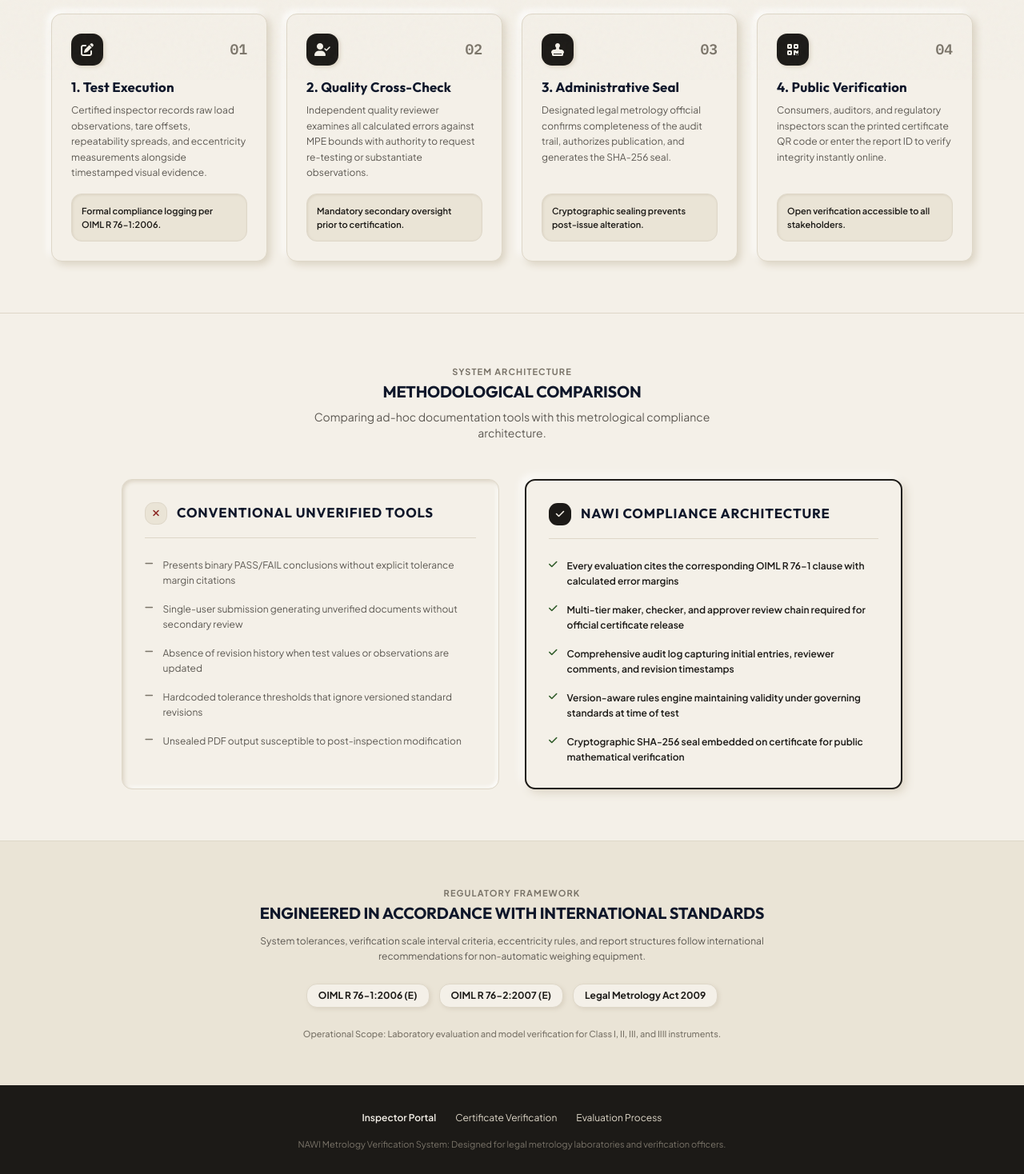
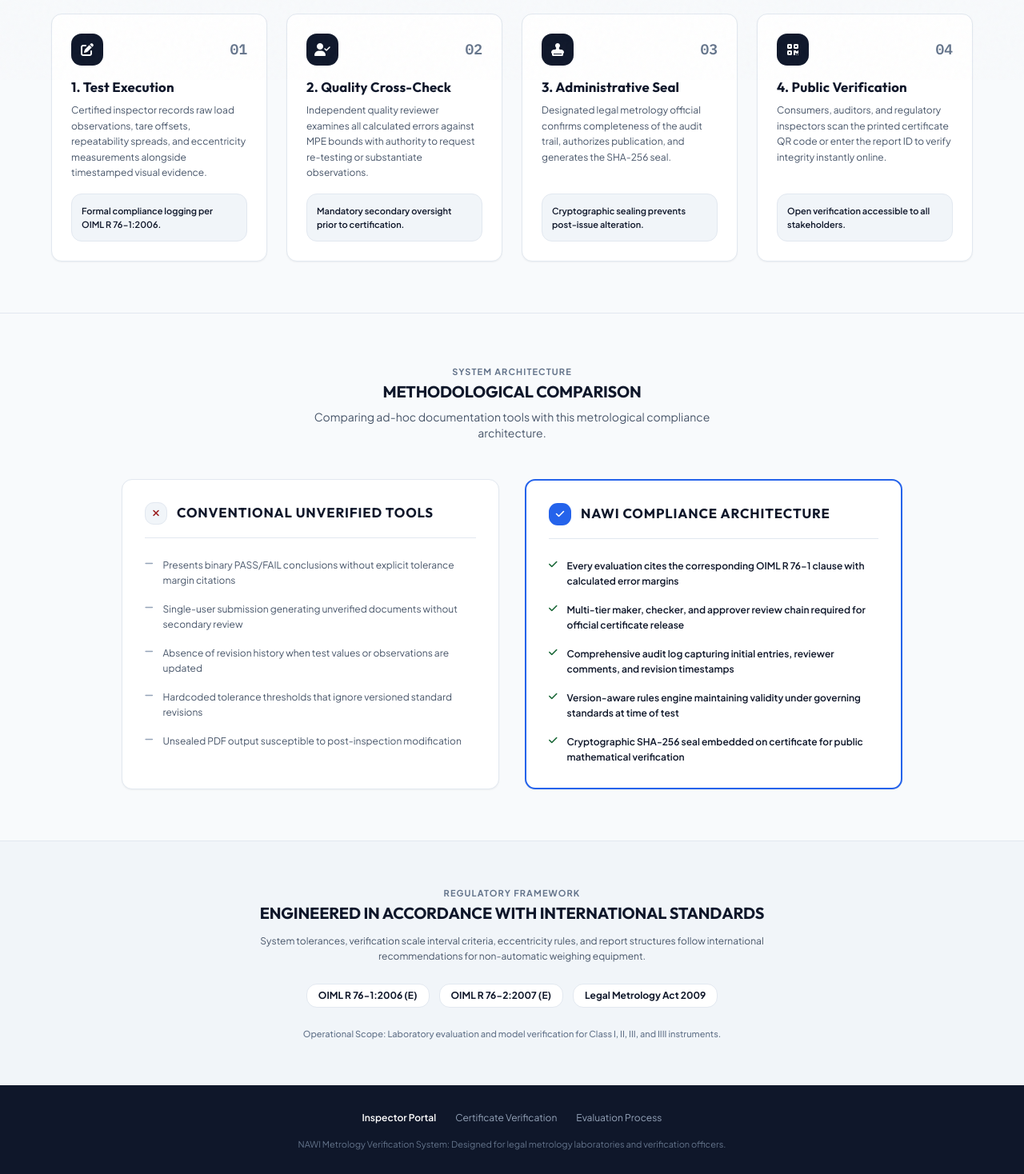
Before and after one commit to anz1303m-spec/NAWI, a React (Vite) app in the folder client/: page / in a window 1280 px wide. Shown: the part 700-2168 px from the top of the page at 80% size. Built offline with nearby package versions, Linux system fonts and the light colour scheme; no server answers.

Commit message:
Fixed the colour inconsistency bug

```diff
--- a/client/src/components/ReadingPhotoUploader.jsx
+++ b/client/src/components/ReadingPhotoUploader.jsx
@@ -155,7 +155,7 @@ export default function ReadingPhotoUploader({ readingKey, label, currentProof,
     };
 
     return (
-        <div className="bg-[#EAE4D6] border border-dashed border-[#DED7C8] rounded-[13px] p-3.5 mt-2.5 shadow-[inset_1px_1px_3px_#DBD3C3]">
+        <div className="bg-[#F8FAFC] border border-dashed border-[#CBD5E1] rounded-[13px] p-3.5 mt-2.5 shadow-[inset_1px_1px_3px_#E2E8F0]">
             <input
                 type="file"
                 accept="image/*"
--- a/client/src/pages/LandingPage.jsx
+++ b/client/src/pages/LandingPage.jsx
@@ -7,20 +7,20 @@ export default function LandingPage() {
     const { user } = useAuth();
 
     return (
-        <div className="min-h-screen bg-[#F4F0E8] flex flex-col text-[#1C1A17]">
+        <div className="min-h-screen bg-[#F8FAFC] flex flex-col text-[#0F172A]">
             <Navbar />
 
             {/* 1. HERO SECTION */}
             <header className="px-6 py-16 md:py-20 max-w-4xl mx-auto text-center">
-                <div className="inline-flex items-center gap-2 bg-[#EAE4D6] text-[#1C1A17] border border-[#DED7C8] px-3.5 py-1.5 rounded-[13px] text-xs font-bold uppercase tracking-wider mb-6 shadow-[inset_1px_1px_3px_#DBD3C3]">
-                    <i className="fas fa-shield-alt text-[#5C5852]"></i> OIML R 76-1 Standard Metrology Verification
+                <div className="inline-flex items-center gap-2 bg-[#F1F5F9] text-[#0F172A] border border-[#E2E8F0] px-3.5 py-1.5 rounded-[13px] text-xs font-bold uppercase tracking-wider mb-6 shadow-[inset_1px_1px_3px_#CBD5E1]">
+                    <i className="fas fa-shield-alt text-[#475569]"></i> OIML R 76-1 Standard Metrology Verification
                 </div>
 
-                <h1 className="text-3xl md:text-5xl font-['Outfit'] font-bold text-[#1C1A17] leading-tight mb-5 tracking-tight uppercase">
+                <h1 className="text-3xl md:text-5xl font-['Outfit'] font-bold text-[#0F172A] leading-tight mb-5 tracking-tight uppercase">
                     Every verification certificate, fully explained and cryptographically validated.
                 </h1>
 
-                <p className="text-sm md:text-base text-[#5C5852] max-w-2xl mx-auto mb-8 leading-relaxed font-normal">
+                <p className="text-sm md:text-base text-[#475569] max-w-2xl mx-auto mb-8 leading-relaxed font-normal">
                     Compliance evaluation system for Non-Automatic Weighing Instruments: implementing procedural checkpoints, dynamic maximum permissible error (MPE) calculations, and immutable audit logs in accordance with international metrological standards.
                 </p>
 
@@ -41,93 +41,93 @@ export default function LandingPage() {
             </header>
 
             {/* 2. HOW IT WORKS SECTION */}
-            <section id="how-it-works" className="py-16 px-6 border-y border-[#DED7C8] bg-[#F4F0E8]">
+            <section id="how-it-works" className="py-16 px-6 border-y border-[#E2E8F0] bg-[#F8FAFC]">
                 <div className="max-w-6xl mx-auto">
                     <div className="text-center mb-12">
-                        <span className="text-[11px] font-bold text-[#7A7469] tracking-widest uppercase block mb-1">
+                        <span className="text-[11px] font-bold text-[#64748B] tracking-widest uppercase block mb-1">
                             Standard Operating Procedure
                         </span>
-                        <h2 className="text-2xl font-['Outfit'] font-bold text-[#1C1A17] uppercase tracking-tight">
+                        <h2 className="text-2xl font-['Outfit'] font-bold text-[#0F172A] uppercase tracking-tight">
                             Four-Stage Verification Lifecycle
                         </h2>
-                        <p className="text-sm text-[#5C5852] max-w-xl mx-auto mt-2">
+                        <p className="text-sm text-[#475569] max-w-xl mx-auto mt-2">
                             End-to-end metrological governance ensuring independence between inspection, technical review, administrative sealing, and public query.
                         </p>
                     </div>
 
                     <div className="grid grid-cols-1 md:grid-cols-2 lg:grid-cols-4 gap-6">
                         {/* Stage 1 */}
-                        <div className="bg-[#F4F0E8] border border-[#DED7C8] rounded-[13px] p-6 shadow-[4px_4px_10px_#DBD3C3,-4px_-4px_10px_#FFFFFF] flex flex-col">
+                        <div className="bg-white border border-[#E2E8F0] rounded-[13px] p-6 shadow-sm flex flex-col">
                             <div className="flex justify-between items-center mb-4">
-                                <div className="w-10 h-10 bg-[#1C1A17] text-[#F4F0E8] rounded-[13px] grid place-items-center text-base shadow-[2px_2px_5px_#DBD3C3]">
+                                <div className="w-10 h-10 bg-[#0F172A] text-white rounded-[13px] grid place-items-center text-base">
                                     <i className="fas fa-edit"></i>
                                 </div>
-                                <span className="font-['IBM_Plex_Mono'] text-lg font-bold text-[#7A7469]">01</span>
+                                <span className="font-['IBM_Plex_Mono'] text-lg font-bold text-[#64748B]">01</span>
                             </div>
-                            <h3 className="text-base font-bold text-[#1C1A17] mb-2 font-['Outfit']">
+                            <h3 className="text-base font-bold text-[#0F172A] mb-2 font-['Outfit']">
                                 1. Test Execution
                             </h3>
-                            <p className="text-xs text-[#5C5852] leading-relaxed mb-4 flex-1">
+                            <p className="text-xs text-[#475569] leading-relaxed mb-4 flex-1">
                                 Certified inspector records raw load observations, tare offsets, repeatability spreads, and eccentricity measurements alongside timestamped visual evidence.
                             </p>
-                            <div className="bg-[#EAE4D6] border border-[#DED7C8] p-3 rounded-[13px] text-[11px] font-semibold text-[#1C1A17] shadow-[inset_1px_1px_3px_#DBD3C3]">
+                            <div className="bg-[#F1F5F9] border border-[#E2E8F0] p-3 rounded-[13px] text-[11px] font-semibold text-[#0F172A]">
                                 Formal compliance logging per OIML R 76-1:2006.
                             </div>
                         </div>
 
                         {/* Stage 2 */}
-                        <div className="bg-[#F4F0E8] border border-[#DED7C8] rounded-[13px] p-6 shadow-[4px_4px_10px_#DBD3C3,-4px_-4px_10px_#FFFFFF] flex flex-col">
+                        <div className="bg-white border border-[#E2E8F0] rounded-[13px] p-6 shadow-sm flex flex-col">
                             <div className="flex justify-between items-center mb-4">
-                                <div className="w-10 h-10 bg-[#1C1A17] text-[#F4F0E8] rounded-[13px] grid place-items-center text-base shadow-[2px_2px_5px_#DBD3C3]">
+                                <div className="w-10 h-10 bg-[#0F172A] text-white rounded-[13px] grid place-items-center text-base">
                                     <i className="fas fa-user-check"></i>
                                 </div>
-                                <span className="font-['IBM_Plex_Mono'] text-lg font-bold text-[#7A7469]">02</span>
+                                <span className="font-['IBM_Plex_Mono'] text-lg font-bold text-[#64748B]">02</span>
                             </div>
-                            <h3 className="text-base font-bold text-[#1C1A17] mb-2 font-['Outfit']">
+                            <h3 className="text-base font-bold text-[#0F172A] mb-2 font-['Outfit']">
                                 2. Quality Cross-Check
                             </h3>
-                            <p className="text-xs text-[#5C5852] leading-relaxed mb-4 flex-1">
+                            <p className="text-xs text-[#475569] leading-relaxed mb-4 flex-1">
                                 Independent quality reviewer examines all calculated errors against MPE bounds with authority to request re-testing or substantiate observations.
                             </p>
-                            <div className="bg-[#EAE4D6] border border-[#DED7C8] p-3 rounded-[13px] text-[11px] font-semibold text-[#1C1A17] shadow-[inset_1px_1px_3px_#DBD3C3]">
+                            <div className="bg-[#F1F5F9] border border-[#E2E8F0] p-3 rounded-[13px] text-[11px] font-semibold text-[#0F172A]">
                                 Mandatory secondary oversight prior to certification.
                             </div>
                         </div>
 
                         {/* Stage 3 */}
-                        <div className="bg-[#F4F0E8] border border-[#DED7C8] rounded-[13px] p-6 shadow-[4px_4px_10px_#DBD3C3,-4px_-4px_10px_#FFFFFF] flex flex-col">
+                        <div className="bg-white border border-[#E2E8F0] rounded-[13px] p-6 shadow-sm flex flex-col">
                             <div className="flex justify-between items-center mb-4">
-                                <div className="w-10 h-10 bg-[#1C1A17] text-[#F4F0E8] rounded-[13px] grid place-items-center text-base shadow-[2px_2px_5px_#DBD3C3]">
+                                <div className="w-10 h-10 bg-[#0F172A] text-white rounded-[13px] grid place-items-center text-base">
                                     <i className="fas fa-stamp"></i>
                                 </div>
-                                <span className="font-['IBM_Plex_Mono'] text-lg font-bold text-[#7A7469]">03</span>
+                                <span className="font-['IBM_Plex_Mono'] text-lg font-bold text-[#64748B]">03</span>
                             </div>
-                            <h3 className="text-base font-bold text-[#1C1A17] mb-2 font-['Outfit']">
+                            <h3 className="text-base font-bold text-[#0F172A] mb-2 font-['Outfit']">
                                 3. Administrative Seal
                             </h3>
-                            <p className="text-xs text-[#5C5852] leading-relaxed mb-4 flex-1">
+                            <p className="text-xs text-[#475569] leading-relaxed mb-4 flex-1">
                                 Designated legal metrology official confirms completeness of the audit trail, authorizes publication, and generates the SHA-256 seal.
                             </p>
-                            <div className="bg-[#EAE4D6] border border-[#DED7C8] p-3 rounded-[13px] text-[11px] font-semibold text-[#1C1A17] shadow-[inset_1px_1px_3px_#DBD3C3]">
+                            <div className="bg-[#F1F5F9] border border-[#E2E8F0] p-3 rounded-[13px] text-[11px] font-semibold text-[#0F172A]">
                                 Cryptographic sealing prevents post-issue alteration.
                             </div>
                         </div>
 
                         {/* Stage 4 */}
-                        <div className="bg-[#F4F0E8] border border-[#DED7C8] rounded-[13px] p-6 shadow-[4px_4px_10px_#DBD3C3,-4px_-4px_10px_#FFFFFF] flex flex-col">
+                        <div className="bg-white border border-[#E2E8F0] rounded-[13px] p-6 shadow-sm flex flex-col">
                             <div className="flex justify-between items-center mb-4">
-                                <div className="w-10 h-10 bg-[#1C1A17] text-[#F4F0E8] rounded-[13px] grid place-items-center text-base shadow-[2px_2px_5px_#DBD3C3]">
+                                <div className="w-10 h-10 bg-[#0F172A] text-white rounded-[13px] grid place-items-center text-base">
                                     <i className="fas fa-qrcode"></i>
                                 </div>
-                                <span className="font-['IBM_Plex_Mono'] text-lg font-bold text-[#7A7469]">04</span>
+                                <span className="font-['IBM_Plex_Mono'] text-lg font-bold text-[#64748B]">04</span>
                             </div>
-                            <h3 className="text-base font-bold text-[#1C1A17] mb-2 font-['Outfit']">
+                            <h3 className="text-base font-bold text-[#0F172A] mb-2 font-['Outfit']">
                                 4. Public Verification
                             </h3>
-                            <p className="text-xs text-[#5C5852] leading-relaxed mb-4 flex-1">
+                            <p className="text-xs text-[#475569] leading-relaxed mb-4 flex-1">
                                 Consumers, auditors, and regulatory inspectors scan the printed certificate QR code or enter the report ID to verify integrity instantly online.
                             </p>
-                            <div className="bg-[#EAE4D6] border border-[#DED7C8] p-3 rounded-[13px] text-[11px] font-semibold text-[#1C1A17] shadow-[inset_1px_1px_3px_#DBD3C3]">
+                            <div className="bg-[#F1F5F9] border border-[#E2E8F0] p-3 rounded-[13px] text-[11px] font-semibold text-[#0F172A]">
                                 Open verification accessible to all stakeholders.
                             </div>
                         </div>
@@ -138,25 +138,25 @@ export default function LandingPage() {
             {/* 3. COMPARISON SECTION */}
             <section className="py-16 px-6 max-w-5xl mx-auto w-full">
                 <div className="text-center mb-12">
-                    <span className="text-[11px] font-bold text-[#7A7469] tracking-widest uppercase block mb-1">
+                    <span className="text-[11px] font-bold text-[#64748B] tracking-widest uppercase block mb-1">
                         System Architecture
                     </span>
-                    <h2 className="text-2xl font-['Outfit'] font-bold text-[#1C1A17] uppercase tracking-tight">
+                    <h2 className="text-2xl font-['Outfit'] font-bold text-[#0F172A] uppercase tracking-tight">
                         Methodological Comparison
                     </h2>
-                    <p className="text-sm text-[#5C5852] max-w-lg mx-auto mt-2">
+                    <p className="text-sm text-[#475569] max-w-lg mx-auto mt-2">
                         Comparing ad-hoc documentation tools with this metrological compliance architecture.
                     </p>
                 </div>
 
                 <div className="grid grid-cols-1 md:grid-cols-2 gap-8">
                     {/* Conventional Tooling */}
-                    <div className="bg-[#F4F0E8] border border-[#DED7C8] rounded-[13px] p-7 shadow-[inset_2px_2px_5px_#DBD3C3,inset_-2px_-2px_5px_#FFFFFF]">
-                        <div className="flex items-center gap-3 mb-6 pb-4 border-b border-[#DED7C8]">
-                            <div className="w-7 h-7 rounded-[11px] bg-[#EAE4D6] border border-[#DED7C8] grid place-items-center text-[#8B2522] text-xs font-bold">
+                    <div className="bg-white border border-[#E2E8F0] rounded-[13px] p-7 shadow-sm">
+                        <div className="flex items-center gap-3 mb-6 pb-4 border-b border-[#E2E8F0]">
+                            <div className="w-7 h-7 rounded-[11px] bg-[#F1F5F9] border border-[#E2E8F0] grid place-items-center text-[#991B1B] text-xs font-bold">
                                 <i className="fas fa-times"></i>
                             </div>
-                            <h3 className="m-0 text-sm font-bold text-[#5C5852] uppercase tracking-wider font-['Outfit']">
+                            <h3 className="m-0 text-sm font-bold text-[#64748B] uppercase tracking-wider font-['Outfit']">
                                 Conventional Unverified Tools
                             </h3>
                         </div>
@@ -169,8 +169,8 @@ export default function LandingPage() {
                                 "Hardcoded tolerance thresholds that ignore versioned standard revisions",
                                 "Unsealed PDF output susceptible to post-inspection modification"
                             ].map((text, idx) => (
-                                <li key={idx} className="flex items-start gap-3 text-xs text-[#5C5852] leading-relaxed">
-                                    <i className="fas fa-minus text-[#7A7469] mt-0.5"></i>
+                                <li key={idx} className="flex items-start gap-3 text-xs text-[#475569] leading-relaxed">
+                                    <i className="fas fa-minus text-[#94A3B8] mt-0.5"></i>
                                     <span>{text}</span>
                                 </li>
                             ))}
@@ -178,12 +178,12 @@ export default function LandingPage() {
                     </div>
 
                     {/* NAWI Compliant Platform */}
-                    <div className="bg-[#F4F0E8] border-2 border-[#1C1A17] rounded-[13px] p-7 shadow-[4px_4px_12px_#DBD3C3,-4px_-4px_12px_#FFFFFF]">
-                        <div className="flex items-center gap-3 mb-6 pb-4 border-b border-[#DED7C8]">
-                            <div className="w-7 h-7 rounded-[11px] bg-[#1C1A17] grid place-items-center text-[#F4F0E8] text-xs font-bold">
+                    <div className="bg-white border-2 border-[#2563EB] rounded-[13px] p-7 shadow-sm">
+                        <div className="flex items-center gap-3 mb-6 pb-4 border-b border-[#E2E8F0]">
+                            <div className="w-7 h-7 rounded-[11px] bg-[#2563EB] grid place-items-center text-white text-xs font-bold">
                                 <i className="fas fa-check"></i>
                             </div>
-                            <h3 className="m-0 text-sm font-bold text-[#1C1A17] uppercase tracking-wider font-['Outfit']">
+                            <h3 className="m-0 text-sm font-bold text-[#0F172A] uppercase tracking-wider font-['Outfit']">
                                 NAWI Compliance Architecture
                             </h3>
                         </div>
@@ -196,8 +196,8 @@ export default function LandingPage() {
                                 "Version-aware rules engine maintaining validity under governing standards at time of test",
                                 "Cryptographic SHA-256 seal embedded on certificate for public mathematical verification"
                             ].map((text, idx) => (
-                                <li key={idx} className="flex items-start gap-3 text-xs text-[#1C1A17] font-semibold leading-relaxed">
-                                    <i className="fas fa-check text-[#2D5A27] mt-0.5"></i>
+                                <li key={idx} className="flex items-start gap-3 text-xs text-[#0F172A] font-semibold leading-relaxed">
+                                    <i className="fas fa-check text-[#166534] mt-0.5"></i>
                                     <span>{text}</span>
                                 </li>
                             ))}
@@ -207,44 +207,44 @@ export default function LandingPage() {
             </section>
 
             {/* 4. STANDARDS REFERENCE SECTION */}
-            <section className="py-14 px-6 border-t border-[#DED7C8] bg-[#EAE4D6]">
+            <section className="py-14 px-6 border-t border-[#E2E8F0] bg-[#F1F5F9]">
                 <div className="max-w-4xl mx-auto text-center">
-                    <span className="text-[11px] font-bold text-[#7A7469] tracking-widest uppercase block mb-1">
+                    <span className="text-[11px] font-bold text-[#64748B] tracking-widest uppercase block mb-1">
                         Regulatory Framework
                     </span>
-                    <h2 className="text-xl font-['Outfit'] font-bold text-[#1C1A17] uppercase tracking-tight mb-3">
+                    <h2 className="text-xl font-['Outfit'] font-bold text-[#0F172A] uppercase tracking-tight mb-3">
                         Engineered in Accordance with International Standards
                     </h2>
-                    <p className="text-xs text-[#5C5852] max-w-2xl mx-auto leading-relaxed mb-6">
+                    <p className="text-xs text-[#475569] max-w-2xl mx-auto leading-relaxed mb-6">
                         System tolerances, verification scale interval criteria, eccentricity rules, and report structures follow international recommendations for non-automatic weighing equipment.
                     </p>
 
                     <div className="flex justify-center gap-3 flex-wrap mb-6">
-                        <span className="bg-[#F4F0E8] border border-[#DED7C8] px-3.5 py-1.5 rounded-[13px] text-xs font-bold text-[#1C1A17] shadow-[2px_2px_5px_#DBD3C3]">
+                        <span className="bg-white border border-[#E2E8F0] px-3.5 py-1.5 rounded-[13px] text-xs font-bold text-[#0F172A]">
                             OIML R 76-1:2006 (E)
                         </span>
-                        <span className="bg-[#F4F0E8] border border-[#DED7C8] px-3.5 py-1.5 rounded-[13px] text-xs font-bold text-[#1C1A17] shadow-[2px_2px_5px_#DBD3C3]">
+                        <span className="bg-white border border-[#E2E8F0] px-3.5 py-1.5 rounded-[13px] text-xs font-bold text-[#0F172A]">
                             OIML R 76-2:2007 (E)
                         </span>
-                        <span className="bg-[#F4F0E8] border border-[#DED7C8] px-3.5 py-1.5 rounded-[13px] text-xs font-bold text-[#1C1A17] shadow-[2px_2px_5px_#DBD3C3]">
+                        <span className="bg-white border border-[#E2E8F0] px-3.5 py-1.5 rounded-[13px] text-xs font-bold text-[#0F172A]">
                             Legal Metrology Act 2009
                         </span>
                     </div>
 
-                    <p className="text-[11px] text-[#7A7469] font-medium m-0">
+                    <p className="text-[11px] text-[#64748B] font-medium m-0">
                         Operational Scope: Laboratory evaluation and model verification for Class I, II, III, and IIII instruments.
                     </p>
                 </div>
             </section>
 
             {/* 5. FOOTER */}
-            <footer className="mt-auto bg-[#1C1A17] text-[#DED7C8] px-6 py-8 text-center text-xs border-t border-[#1C1A17]">
+            <footer className="mt-auto bg-[#0F172A] text-[#94A3B8] px-6 py-8 text-center text-xs border-t border-[#0F172A]">
                 <div className="flex justify-center gap-6 mb-4">
-                    <Link to="/login" className="text-[#F4F0E8] hover:underline no-underline font-semibold">Inspector Portal</Link>
-                    <Link to="/verify" className="text-[#DED7C8] hover:text-[#F4F0E8] no-underline">Certificate Verification</Link>
-                    <a href="#how-it-works" className="text-[#DED7C8] hover:text-[#F4F0E8] no-underline">Evaluation Process</a>
+                    <Link to="/login" className="text-white hover:underline no-underline font-semibold">Inspector Portal</Link>
+                    <Link to="/verify" className="text-[#94A3B8] hover:text-white no-underline">Certificate Verification</Link>
+                    <a href="#how-it-works" className="text-[#94A3B8] hover:text-white no-underline">Evaluation Process</a>
                 </div>
-                <p className="text-[11px] text-[#7A7469] m-0">
+                <p className="text-[11px] text-[#64748B] m-0">
                     NAWI Metrology Verification System: Designed for legal metrology laboratories and verification officers.
                 </p>
             </footer>
--- a/client/src/pages/ReportDetailedPage.jsx
+++ b/client/src/pages/ReportDetailedPage.jsx
@@ -35,7 +35,7 @@ export default function ReportDetailedPage() {
         </div>
     );
     if (!report) return (
-        <div className="min-h-screen bg-[#F4F0E8] flex items-center justify-center p-6 text-center text-[#8B2522] font-bold">
+        <div className="min-h-screen bg-[#F8FAFC] flex items-center justify-center p-6 text-center text-[#991B1B] font-bold">
             Report not found!
         </div>
     );
```
Also changed, not shown: client/src/pages/LoginPage.jsx (+10 -10 lines), client/src/pages/TestExecutionPage.jsx (+8 -3 lines).
